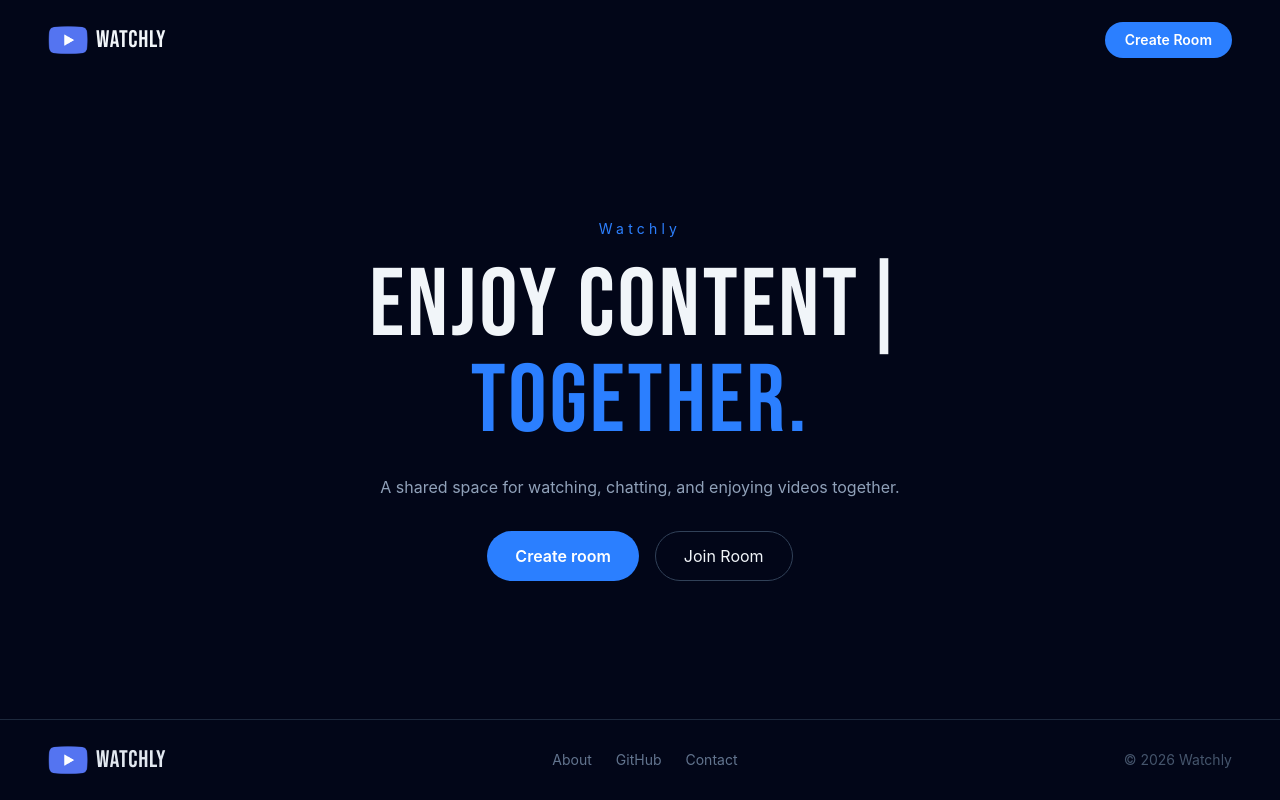
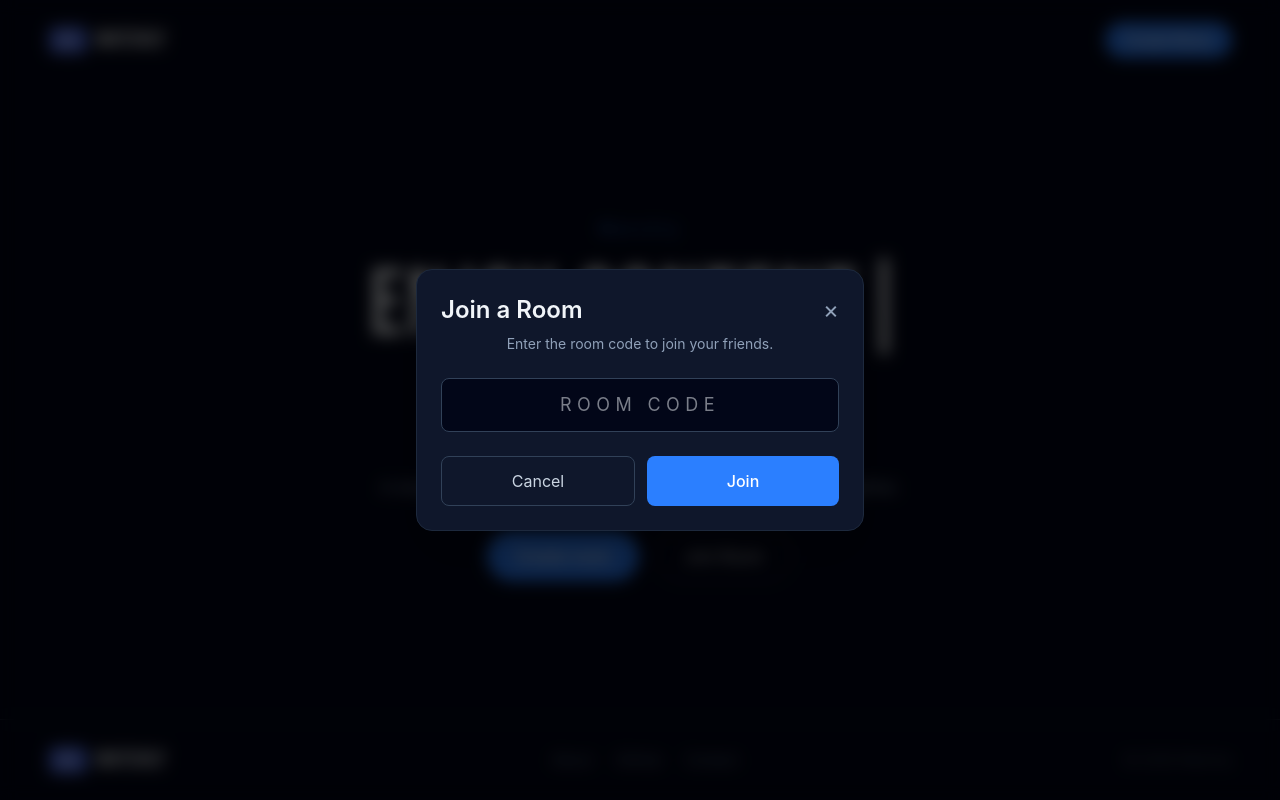
Before and after one commit to DefNotArham/Watchly, a React (Vite) app in the folder frontend/: page / in a window 1280 px wide. Both pictures are taken after a click on the button "Join Room". Built offline with nearby package versions, Linux system fonts and the light colour scheme; no server answers.

Commit message:
added join a room popup, function to main tsx

```diff
--- a/frontend/src/components/Homepage/Hero.tsx
+++ b/frontend/src/components/Homepage/Hero.tsx
@@ -4,10 +4,22 @@ import useRoomStore from "../../stores/room.store";
 import { SyncLoader } from "react-spinners";
 
 import { TypeAnimation } from "react-type-animation";
+import { useState } from "react";
 
 const Hero = () => {
-  const { createRoom, createRoomLoading } = useRoomStore();
+  const {
+    createRoom,
+    createRoomLoading,
+    joinRoom,
+    joinRoomLoading,
+    joinRoomError,
+  } = useRoomStore();
+
   const navigate = useNavigate();
+
+  const [isJoinRoom, setIsJoinRoom] = useState(false);
+
+  const [joinCode, setJoinCode] = useState("");
 
   return (
     <main className="flex flex-1 flex-col items-center justify-center px-6 py-24 text-center">
@@ -54,10 +66,76 @@ const Hero = () => {
           )}
         </button>
 
-        <button className="cursor-pointer rounded-full border border-slate-700 px-7 py-3 text-slate-100 transition hover:bg-slate-900">
+        <button
+          onClick={() => {
+            setIsJoinRoom(true);
+          }}
+          className="cursor-pointer rounded-full border border-slate-700 px-7 py-3 text-slate-100 transition hover:bg-slate-900"
+        >
           Join Room
         </button>
       </div>
+
+      {isJoinRoom && (
+        <div className="fixed inset-0 z-50 flex items-center justify-center bg-black/70 backdrop-blur-sm">
+          <div className="w-full max-w-md rounded-2xl border border-slate-800 bg-slate-900 p-6 shadow-2xl">
+            <div className="flex items-center justify-between">
+              <h2 className="text-2xl font-semibold text-slate-100">
+                Join a Room
+              </h2>
+
+              <button
+                onClick={() => setIsJoinRoom(false)}
+                className="cursor-pointer text-2xl text-slate-400 transition hover:text-white"
+              >
+                ×
+              </button>
+            </div>
+
+            <p className="mt-2 text-sm text-slate-400">
+              Enter the room code to join your friends.
+            </p>
+
+            <input
+              value={joinCode}
+              onChange={(e) => setJoinCode(e.target.value)}
+              placeholder="Room Code"
+              className="mt-6 w-full rounded-lg border border-slate-700 bg-slate-950 px-4 py-3 text-center text-lg uppercase tracking-[0.3em] text-slate-100 outline-none transition focus:border-blue-500"
+            />
+
+            {joinRoomError && (
+              <p className="mt-3 text-sm text-red-500">{joinRoomError}</p>
+            )}
+
+            <div className="mt-6 flex gap-3">
+              <button
+                disabled={joinRoomLoading}
+                onClick={() => setIsJoinRoom(false)}
+                className="flex-1 cursor-pointer rounded-lg border border-slate-700 py-3 text-slate-300 transition hover:bg-slate-800"
+              >
+                Cancel
+              </button>
+
+              <button
+                onClick={async () => {
+                  const room = await joinRoom(joinCode);
+                  if (room) {
+                    navigate(`/room/${room._id}`);
+                  }
+                }}
+                disabled={joinRoomLoading}
+                className="flex flex-1 items-center justify-center rounded-lg bg-blue-500 py-3 font-medium text-white transition hover:bg-blue-400 cursor-pointer"
+              >
+                {joinRoomLoading ? (
+                  <SyncLoader size={6} color="#fff" />
+                ) : (
+                  "Join"
+                )}
+              </button>
+            </div>
+          </div>
+        </div>
+      )}
     </main>
   );
 };
--- a/frontend/src/stores/room.store.ts
+++ b/frontend/src/stores/room.store.ts
@@ -25,7 +25,7 @@ type RoomStoreType = {
   joinRoomLoading: boolean;
 
   // Errors
-  joinRoomError: null;
+  joinRoomError: string | null;
 
   // functions
   createRoom: () => Promise<RoomType | null>;
@@ -111,7 +111,7 @@ const useRoomStore = create<RoomStoreType>((set) => ({
   },
 
   joinRoom: async (joinCode: string) => {
-    set({ joinRoomLoading: true });
+    set({ joinRoomLoading: true, joinRoomError: null });
     try {
       const clientId = localStorage.getItem("clientId");
 
@@ -120,7 +120,10 @@ const useRoomStore = create<RoomStoreType>((set) => ({
         return null;
       }
 
-      const response = await api.post("join-code", { clientId, joinCode });
+      const response = await api.post("/room/join-room", {
+        clientId,
+        joinCode,
+      });
 
       if (response.data.success) {
         const room = response.data.room;
@@ -139,6 +142,10 @@ const useRoomStore = create<RoomStoreType>((set) => ({
         });
       }
     }
+
+    setTimeout(() => {
+      set({ joinRoomError: null });
+    }, 3000);
   },
 }));
 
```
